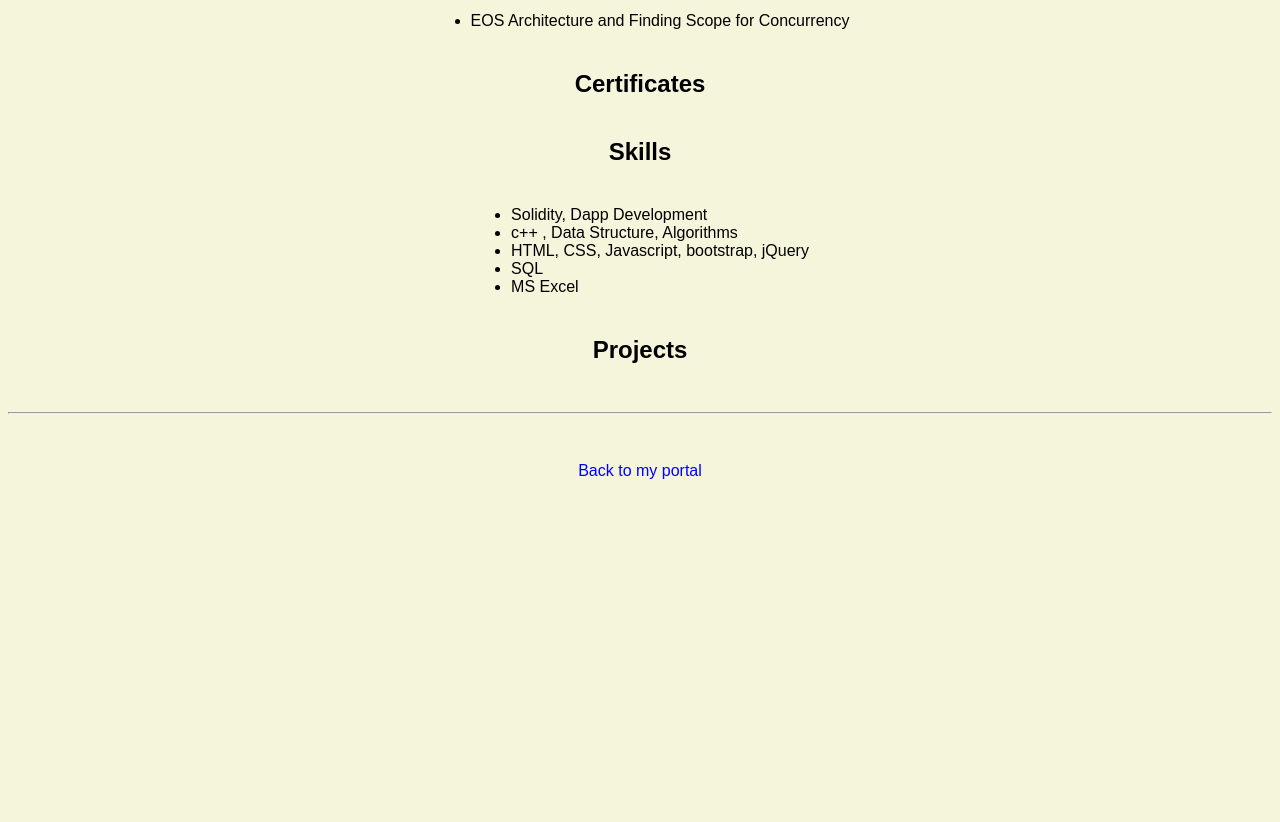
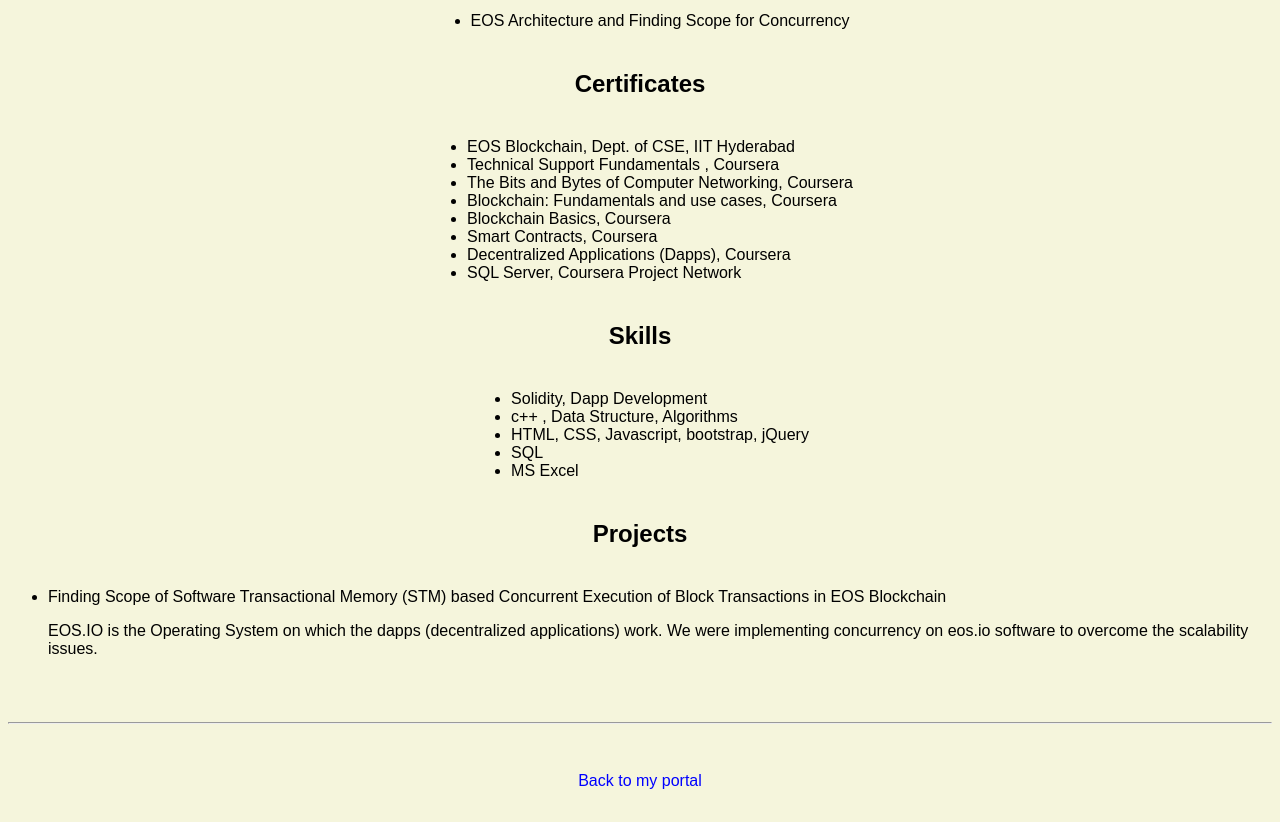
Before and after one commit to Amlathearyan/Amlathearyan.github.io, a plain HTML site: page resume.html in a window 1280 px wide. Shown: the part 1080-1902 px from the top of the page. Before the commit the page ends 1592 px from the top, so only its background shows below. Drawn offline with Linux system fonts and the light colour scheme.

Commit message:
Update resume.html

```diff
--- a/resume.html
+++ b/resume.html
@@ -43,6 +43,16 @@
       </ul>
 
     <h2>Certificates</h2>
+    <ul>
+        <li>EOS Blockchain, Dept. of CSE, IIT Hyderabad</li>
+        <li>Technical Support Fundamentals , Coursera</li>
+        <li>The Bits and Bytes of Computer Networking, Coursera</li>
+        <li>Blockchain: Fundamentals and use cases, Coursera</li>
+        <li>Blockchain Basics, Coursera</li>
+        <li>Smart Contracts, Coursera</li>
+        <li>Decentralized Applications (Dapps), Coursera</li>
+        <li>SQL Server, Coursera Project Network</li>
+      </ul>
 
     <h2>Skills</h2>
       <ul>
@@ -54,6 +64,13 @@
       </ul>
 
     <h2>Projects</h2>
+    <ul>
+        <li>Finding Scope of Software Transactional Memory (STM) based Concurrent Execution of Block Transactions in EOS Blockchain</li>
+      <p>EOS.IO is the Operating System on which the dapps (decentralized applications) work. We
+were implementing concurrency on eos.io software to overcome the scalability issues.
+</p>
+
+      </ul>
 
   </body>
 
```
